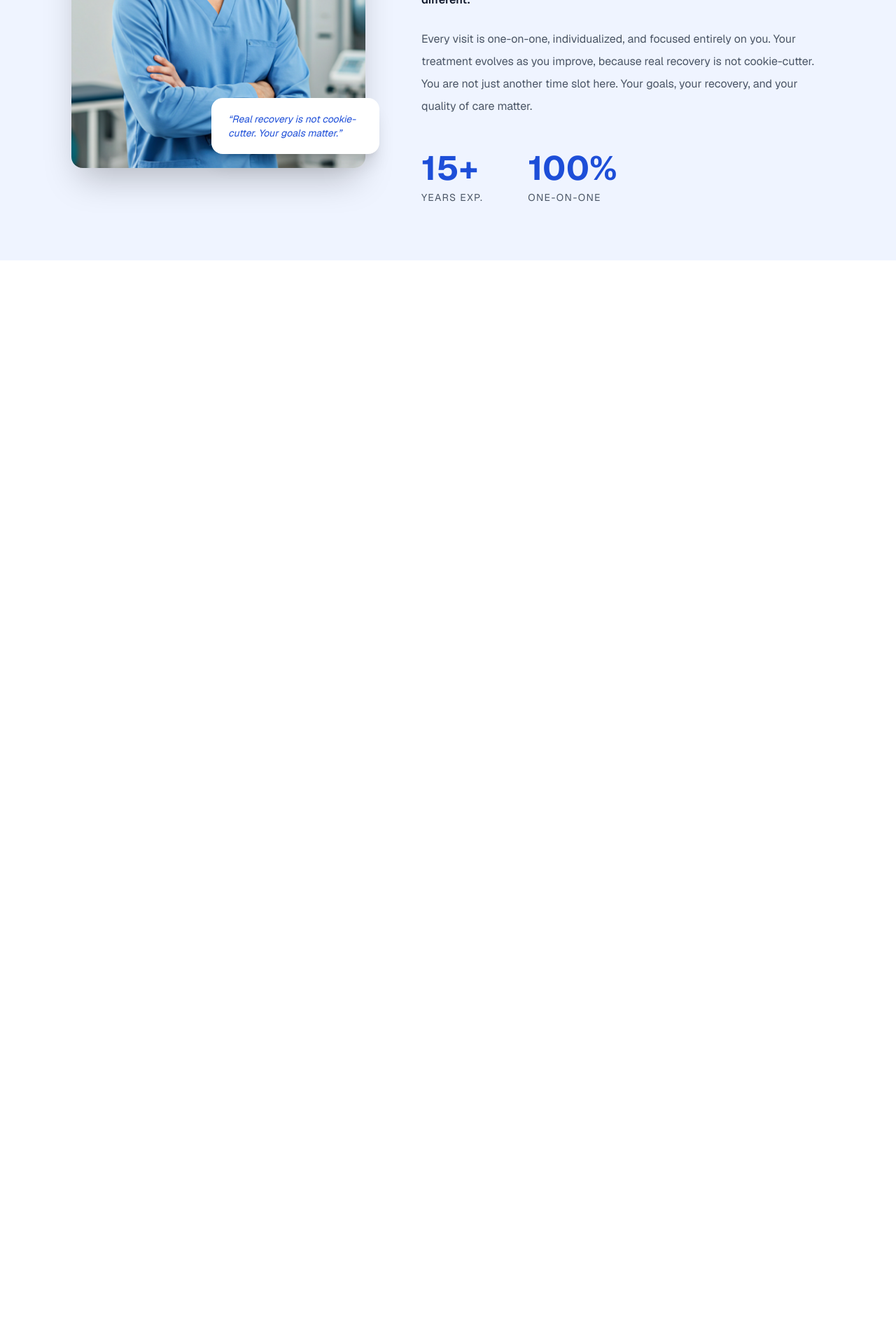
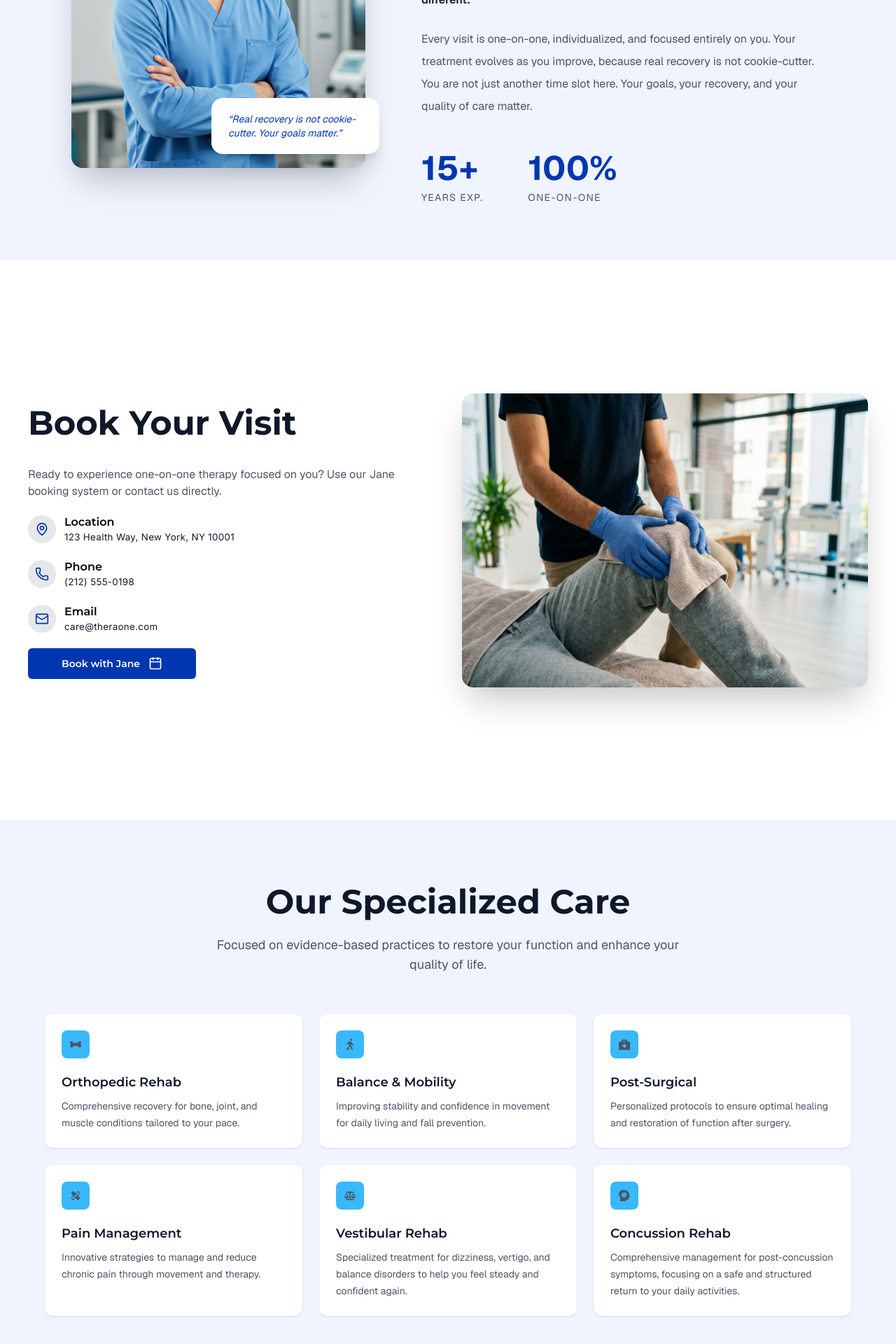
Before and after one commit to Poli010/theraone, a Next.js app: page / in a window 1280 px wide. Shown: the part 1232-3152 px from the top of the page at 70% size. Before the commit the page ends 1604 px from the top, so only its background shows below. Built offline with nearby package versions, Linux system fonts and the light colour scheme.

Commit message:
appointment section and services section

```diff
--- a/app/page.tsx
+++ b/app/page.tsx
@@ -1,7 +1,10 @@
+'use client'
 import About from "@/components/landing/about";
+import Appointment from "@/components/landing/appointment";
 import Hero from "@/components/landing/hero";
 import Navbar from "@/components/landing/navbar";
-import Image from "next/image";
+import Services from "@/components/landing/services";
+
 
 export default function Home() {
   return (
@@ -9,6 +12,8 @@ export default function Home() {
       <Navbar/>
       <Hero/>
       <About/>
+      <Appointment/>
+      <Services/>
     </>
   );
 }
--- a/components/landing/about.tsx
+++ b/components/landing/about.tsx
@@ -1,6 +1,39 @@
 import Image from "next/image";
+import { useEffect, useState } from "react";
 
 export default function About(){
+    const [years, setYears] = useState<number>(0);
+    const [percent, setPercent] = useState<number>(0);
+    useEffect(() => {
+        const years = () => {
+            let start = 0;
+            const end = 15;
+            const interval = setInterval(() => {
+                start += 1;
+                setYears(start)
+
+                if(start === end){
+                    clearInterval(interval)
+                }
+            }, 60);
+            return () => clearInterval(interval);
+        }
+        const percent = () => {
+            let start = 0;
+            const end = 100;
+            const interval = setInterval(() => {
+                start += 1;
+                setPercent(start)
+
+                if(start === end){
+                    clearInterval(interval)
+                }
+            }, 10);
+            return () => clearInterval(interval);
+        }
+        years();
+        percent();
+    }, []);
     return(
         <>
             <section className="bg-[#EFF4FF] min-h-screen px-6 py-20 flex items-center justify-center">
@@ -13,7 +46,7 @@ export default function About(){
                         </div>
                         {/* Floating Quote Card */}
                         <div className="absolute bottom-5 -right-5 bg-white px-6 py-5 rounded-2xl shadow-xl w-60 " >
-                            <p className="italic text-[#1D4ED8] text-sm"> “Real recovery is not cookie-cutter. Your goals matter.”</p>
+                            <p className="italic text-[#0037b0] text-sm"> “Real recovery is not cookie-cutter. Your goals matter.”</p>
                         </div>
                     </div>
 
@@ -41,8 +74,8 @@ export default function About(){
                     {/* STATS */}
                         <div className="flex gap-16 pt-12">
                             <div>
-                            <h2 className="text-5xl font-bold text-[#1D4ED8]">
-                                15+
+                            <h2 className="text-5xl font-bold text-[#0037b0]">
+                                {years}+
                             </h2>
                             <p className="text-sm tracking-widest text-gray-600 pt-2">
                                 YEARS EXP.
@@ -50,8 +83,8 @@ export default function About(){
                             </div>
 
                             <div>
-                            <h2 className="text-5xl font-bold text-[#1D4ED8]">
-                                100%
+                            <h2 className="text-5xl font-bold text-[#0037b0]">
+                                {percent}%
                             </h2>
                             <p className="text-sm tracking-widest text-gray-600 pt-2">
                                 ONE-ON-ONE
--- /dev/null
+++ b/components/landing/appointment.tsx
@@ -0,0 +1,54 @@
+import { Calendar, Mail, MapPin, Phone } from "lucide-react";
+import Image from "next/image";
+
+export default function Appointment(){
+    return(
+        <>
+            <section className="bg-white min-h-screen px-6 py-20 flex items-center justify-center">
+                <div className="max-w-7xl mx-auto flex flex-col lg:flex-row items-center gap-20">
+                    <div>
+                        <h1 className="font-title text-5xl font-bold leading-tight text-[#0F172A]">Book Your Visit</h1>
+                        <p className="pt-8 text-gray-600  w-135">Ready to experience one-on-one therapy focused on you? Use our Jane booking system or contact us directly.</p>
+                        {/* LOCATION */}
+                        <div className="flex items-center gap-3 mt-5">
+                            <div className="bg-gray-200 flex items-center justify-center w-10 h-10 rounded-full">
+                                <MapPin size={20} className="text-[#0037b0]" />
+                            </div>
+                            <div >
+                                <h3 className="font-title font-semibold">Location</h3>
+                                <p className="text-[10pt] tracking-wide font-desc text-[#0F172A]">123 Health Way, New York, NY 10001</p>
+                            </div>
+                        </div>
+                        {/* PHONE */}
+                        <div className="flex items-center gap-3 mt-5">
+                            <div className="bg-gray-200 flex items-center justify-center w-10 h-10 rounded-full">
+                                <Phone size={20} className="text-[#0037b0]" />
+                            </div>
+                            <div >
+                                <h3 className="font-title font-semibold">Phone</h3>
+                                <p className="text-[10pt] tracking-wide font-desc text-[#0F172A]">(212) 555-0198</p>
+                            </div>
+                        </div>
+                        {/* EMAIL */}
+                        <div className="flex items-center gap-3 mt-5">
+                            <div className="bg-gray-200 flex items-center justify-center w-10 h-10 rounded-full">
+                                <Mail size={20} className="text-[#0037b0]" />
+                            </div>
+                            <div >
+                                <h3 className="font-title font-semibold">Email</h3>
+                                <p className="text-[10pt] tracking-wide font-desc text-[#0F172A]">care@theraone.com</p>
+                            </div>
+                        </div>
+                        <div className="w-60">
+                             <a href="#" className="mt-5 flex items-center gap-3 justify-center py-3 text-white font-title text-sm font-semibold bg-[#0037b0] rounded-md hover:bg-[#142c6c]  transition">Book with Jane <Calendar size={20} strokeWidth={2}/></a>
+                        </div>
+
+                    </div>
+                    <div className="w-145 h-105 rounded-2xl overflow-hidden shadow-2xl">
+                        <Image src="/thera.png" alt="Doctor" width={800} height={800} className="w-full h-full object-cover"/>
+                    </div>
+                </div>
+            </section>
+        </>
+    );
+}
--- /dev/null
+++ b/components/landing/services.tsx
@@ -0,0 +1,60 @@
+import { CiMedicalCase } from "react-icons/ci";
+import { FaBalanceScale, FaBriefcaseMedical, FaHeadSideVirus, FaWalking } from "react-icons/fa";
+import { FaBone } from "react-icons/fa6";
+import { PiBandaidsFill } from "react-icons/pi";
+
+export default function Services(){
+    const services = [
+        {
+            icon: <FaBone className="text-gray-600"/>,
+            title: "Orthopedic Rehab",
+            description: "Comprehensive recovery for bone, joint, and muscle conditions tailored to your pace."
+        },
+        {
+            icon: <FaWalking className="text-gray-600"/>,
+            title: "Balance & Mobility",
+            description: "Improving stability and confidence in movement for daily living and fall prevention."
+        },
+        {
+            icon: <FaBriefcaseMedical className="text-gray-600"/>,
+            title: "Post-Surgical",
+            description: "Personalized protocols to ensure optimal healing and restoration of function after surgery."
+        },
+        {
+            icon: <PiBandaidsFill className="text-gray-600"/>,
+            title: "Pain Management",
+            description: "Innovative strategies to manage and reduce chronic pain through movement and therapy."
+        },
+        {
+            icon: <FaBalanceScale className="text-gray-600"/>,
+            title: "Vestibular Rehab",
+            description: "Specialized treatment for dizziness, vertigo, and balance disorders to help you feel steady and confident again."
+        },
+        {
+            icon: <FaHeadSideVirus className="text-gray-600"/>,
+            title: "Concussion Rehab",
+            description: "Comprehensive management for post-concussion symptoms, focusing on a safe and structured return to your daily activities."
+        },
+    ]
+    return(
+        <>
+            <section className="min-h-screen bg-[#EFF4FF] px-6 py-20 flex flex-col items-center justify-center">
+                <div className="text-center max-w-2xl">
+                    <h1 className="font-title text-4xl md:text-5xl font-bold text-[#0F172A]">Our Specialized Care</h1>
+                    <p className="mt-6 text-gray-600 text-base md:text-lg leading-7"> Focused on evidence-based practices to restore your function and enhance your quality of life.</p>
+                </div>
+                <div className="mt-14 grid grid-cols-1 sm:grid-cols-2 lg:grid-cols-3 gap-6 w-full max-w-6xl">
+                    {services.map((s, index) => (
+                        <div key={index} className="bg-white rounded-xl p-6 shadow-sm hover:shadow-xl transition duration-300">
+                            <div className="bg-[#39b8fd] w-10 h-10 flex items-center justify-center rounded-lg text-white">
+                                {s.icon}
+                            </div>
+                            <h3 className="font-title font-semibold text-lg mt-5 text-[#0F172A]">{s.title}</h3>
+                            <p className="text-gray-600 text-sm mt-2 leading-6"> {s.description}</p>
+                        </div>
+                    ))}
+                </div>
+            </section>
+        </>
+    );
+}
--- a/package.json
+++ b/package.json
@@ -9,9 +9,11 @@
     "lint": "eslint"
   },
   "dependencies": {
+    "lucide-react": "^1.14.0",
     "next": "16.2.6",
     "react": "19.2.4",
-    "react-dom": "19.2.4"
+    "react-dom": "19.2.4",
+    "react-icons": "^5.6.0"
   },
   "devDependencies": {
     "@tailwindcss/postcss": "^4",
```
Also changed, not shown: components/landing/testimonials.tsx (added), public/thera.png (added), 1 other file (tests, documents, lock files or other folders).
